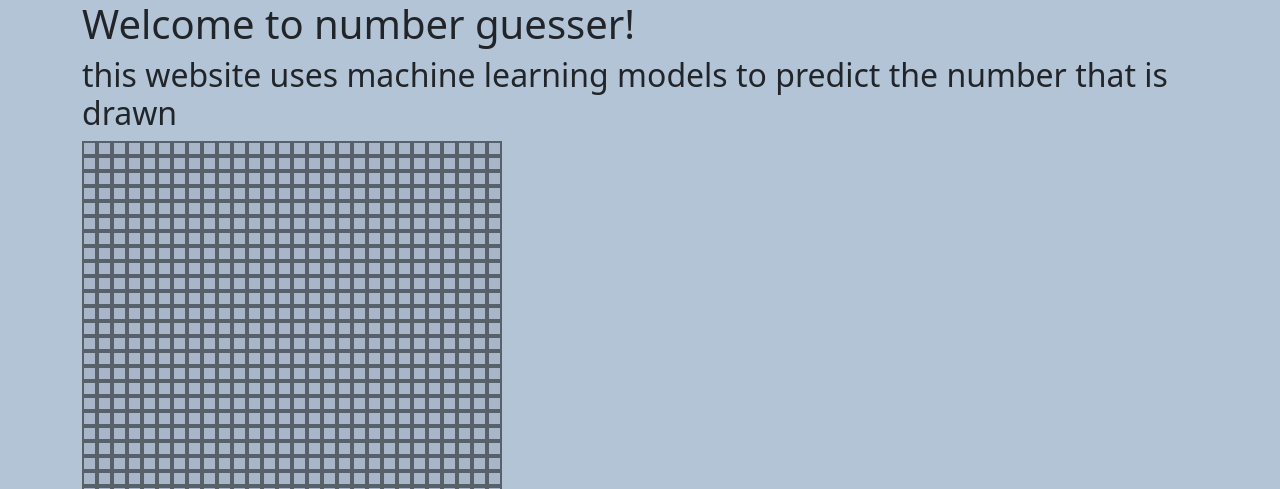
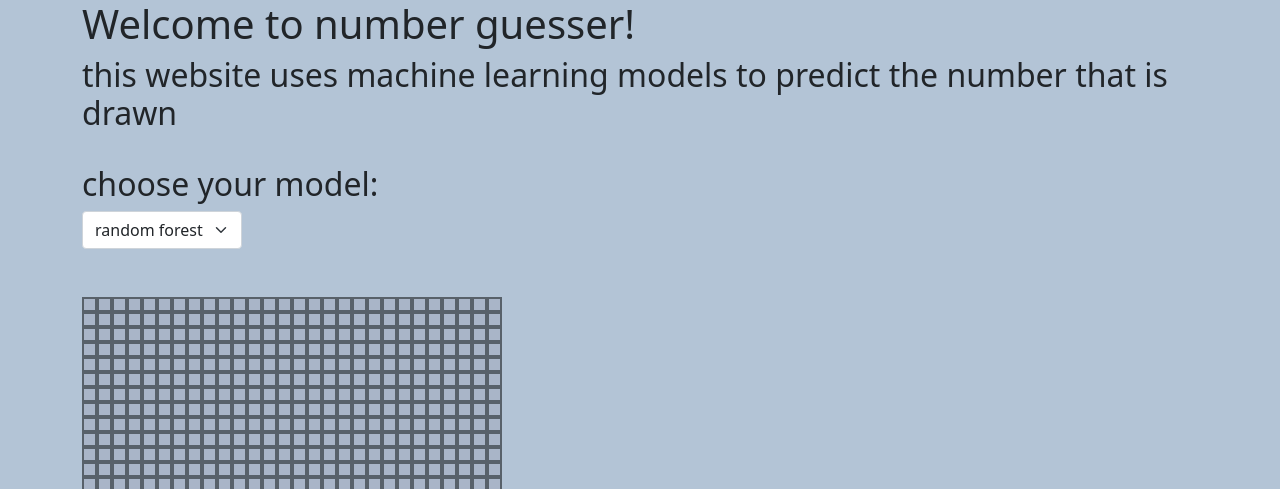
Before and after one commit to Bechir-Brahem/number-guesser, a Django app: page / in a window 1280 px wide. Shown: the top 489 px of the page. Run offline with Django 3.2, Linux system fonts and the light colour scheme.

Commit message:
preparing to seperate ml models api and client side huge performance gain with lazy loading and singleton and also more flexibility with dynamically importing models without reloading

```diff
--- /dev/null
+++ b/pages/classes/MlModelFactory.py
@@ -0,0 +1,25 @@
+"""
+Machine learning model using a singleton design pattern
+huge performance gain
+"""
+import os
+from importlib import import_module
+from pathlib import Path
+
+imported_models = {}
+first_time = True
+
+
+def getModel(user_model):
+    if user_model in imported_models:
+        return imported_models[user_model]
+
+    models_path = os.path.join(Path(__file__).resolve().parent, 'ml_models')
+    directory_contents = os.listdir(models_path)
+    for item in directory_contents:
+        if item != '__pycache__' and os.path.isdir(os.path.join(models_path, item)):
+            imported_models[item] = import_module(f'pages.classes.ml_models.{item}.MlModel').MlModel()
+    if user_model not in imported_models:
+        raise ValueError(f'Model "{user_model}" does not exist')
+
+    return imported_models[user_model]
--- a/pages/views.py
+++ b/pages/views.py
@@ -1,9 +1,7 @@
-import os
-
-import joblib
-from django.conf import settings
 from django.http import HttpResponse
 from django.views.generic import TemplateView
+
+import pages.classes.MlModelFactory as MlFactory
 
 
 class HomePageView(TemplateView):
@@ -11,7 +9,10 @@ class HomePageView(TemplateView):
 
 
 def process(request):
-    model = joblib.load(os.path.join(settings.BASE_DIR, 'pages/my_model2.pkl'))
+    try:
+        model = MlFactory.getModel(request.POST.get('model'))
+    except ValueError:
+        return HttpResponse('invalid model')
     digit = [int(sq) for sq in request.POST.get('digit')]
     return HttpResponse(model.predict([digit])[0])
 
--- a/templates/home.html
+++ b/templates/home.html
@@ -28,11 +28,21 @@
         display: flex;
         flex-direction: row;
     }
+
+    #model-selector {
+        width: 20vh;
+    }
 </style>
 <body style="background-color:#b3c4d6">
 <div class="container">
     <h1>Welcome to number guesser!</h1>
     <h2>this website uses machine learning models to predict the number that is drawn</h2>
+    <br>
+
+    <h2>choose your model:</h2>
+    <select id="model-selector" class="form-select mb-5" aria-label="Default select example">
+        <option value="rf" selected>random forest</option>
+    </select>
     <div id="board" style="display: flex;flex-direction: column" ondragstart="return false;" ondrop="return false;">
 
     </div>
@@ -45,31 +55,20 @@
 
 <script>
     let result = []
+    let isMousePressed = false;
+    let board = document.getElementById("board")
+
+    function init() {
         for (let i = 0; i < 784; i++) {
             result.push(0)
         }
-    let isMousePressed = false;
 
         document.querySelector('body').addEventListener('mousedown', () => {
             isMousePressed = true
-        console.log(isMousePressed)
         })
         document.querySelector('body').addEventListener('mouseup', () => {
             isMousePressed = false
-        console.log(isMousePressed)
         })
-
-    function selectSquare(i) {
-        if (isMousePressed) {
-            let sq = document.getElementById('sq' + i)
-            sq.style.backgroundColor = 'black'
-            result[i]=1
-        }
-
-
-    }
-
-    let board = document.getElementById("board")
         let square = (idx) => {
             return '<div class="square" id="sq' + idx + '" onmouseenter="selectSquare(' + idx + ')">  </div>'
         }
@@ -81,8 +80,33 @@
             tmp += '</div>'
             return tmp
         }
+
+        let tmp = ''
         for (let i = 0; i < 28; i++) {
-        board.innerHTML += block(i)
+            tmp += block(i)
+            board.innerHTML = tmp
+        }
+    }
+
+    init()
+
+    function selectSquare(i) {
+        if (isMousePressed) {
+            document.getElementById('sq' + i).style.backgroundColor = 'black'
+            result[i] = 1
+
+            if (i % 28 !== 27) {
+                document.getElementById('sq' + (i + 1)).style.backgroundColor = 'black'
+                result[i + 1] = 1
+            }
+
+            if (i + 28 < 784) {
+                document.getElementById('sq' + (i + 28)).style.backgroundColor = 'black'
+                result[i + 28] = 1
+            }
+        }
+
+
     }
 
 
@@ -94,6 +118,7 @@
         })
         data.append("csrfmiddlewaretoken", '{{csrf_token}}')
         data.append('digit', tmpStr)
+        data.append('model', document.getElementById('model-selector').value)
 
         document.getElementById('result').innerText = 'waiting for response'
         axios.post('process', data)
@@ -114,6 +139,8 @@
     }
 
     function reset_sq() {
+
+        document.getElementById('result').innerText = '?'
         result = []
         for (let i = 0; i < 784; i++) {
             result.push(0)
@@ -126,9 +153,9 @@
 
     }
 </script>
+<script src="https://cdn.jsdelivr.net/npm/bootstrap@5.1.3/dist/js/bootstrap.bundle.min.js"
+        integrity="sha384-ka7Sk0Gln4gmtz2MlQnikT1wXgYsOg+OMhuP+IlRH9sENBO0LRn5q+8nbTov4+1p"
+        crossorigin="anonymous"></script>
 
-<script src="https://cdn.jsdelivr.net/npm/bootstrap@5.1.3/dist/js/bootstrap.min.js"
-        integrity="sha384-QJHtvGhmr9XOIpI6YVutG+2QOK9T+ZnN4kzFN1RtK3zEFEIsxhlmWl5/YESvpZ13"
-        crossorigin="anonymous"></script>
 </body>
 </html>
```
Also changed, not shown: pages/classes/ml_models/ModelSingletonMeta.py (added, +8 -0 lines), pages/classes/ml_models/rf/MlModel.py (added, +15 -0 lines), pages/classes/__init__.py (added), pages/classes/ml_models/__init__.py (added), pages/classes/ml_models/rf/__init__.py (added). Lines whose indentation alone changed are shown as unchanged.
